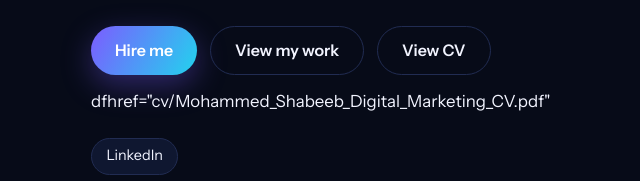
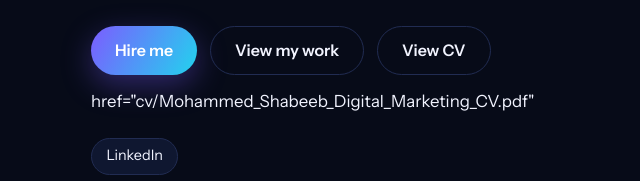
Before and after one commit to shabeebPortfolio/shabeebshareef, a plain HTML site: page index.html in a window 1280 px wide. Shown: the part 554-735 px from the top of the page, 9-649 px from the left. Drawn offline with nearby package versions, Linux system fonts and the light colour scheme.

Commit message:
Update index.html

```diff
--- a/index.html
+++ b/index.html
@@ -118,7 +118,7 @@ html.js .rv{opacity:0;transform:translateY(26px);transition:opacity .8s,transfor
   <h1>Mohammed <span class="gt">Shabeeb</span></h1>
   <p class="role"><b>Digital Marketing Executive</b> · Meta Ads Specialist · Social Media Manager</p>
   <p class="lead">I plan content, target audiences and run Meta campaigns on Facebook and Instagram, turning attention into measurable results for brands in Sri Lanka.</p>
-  <div class="cta"><a class="btn" href="#contact">Hire me</a><a class="btn ghost" href="#work">View my work</a><a class="btn ghost" dfhref="cv/Mohammed_Shabeeb_Digital_Marketing_CV.pdf" target="_blank" rel="noopener noreferrer">View CV</a> dfhref="cv/Mohammed_Shabeeb_Digital_Marketing_CV.pdf"</div>
+  <div class="cta"><a class="btn" href="#contact">Hire me</a><a class="btn ghost" href="#work">View my work</a><a class="btn ghost"href="cv/Mohammed_Shabeeb_Digital_Marketing_CV.pdf" target="_blank" rel="noopener noreferrer">View CV</a>href="cv/Mohammed_Shabeeb_Digital_Marketing_CV.pdf"</div>
   <div class="social" id="social"></div>
   <div class="hstats">
    <div><b>306K</b><span>views on a single Facebook Reel</span></div>
```
